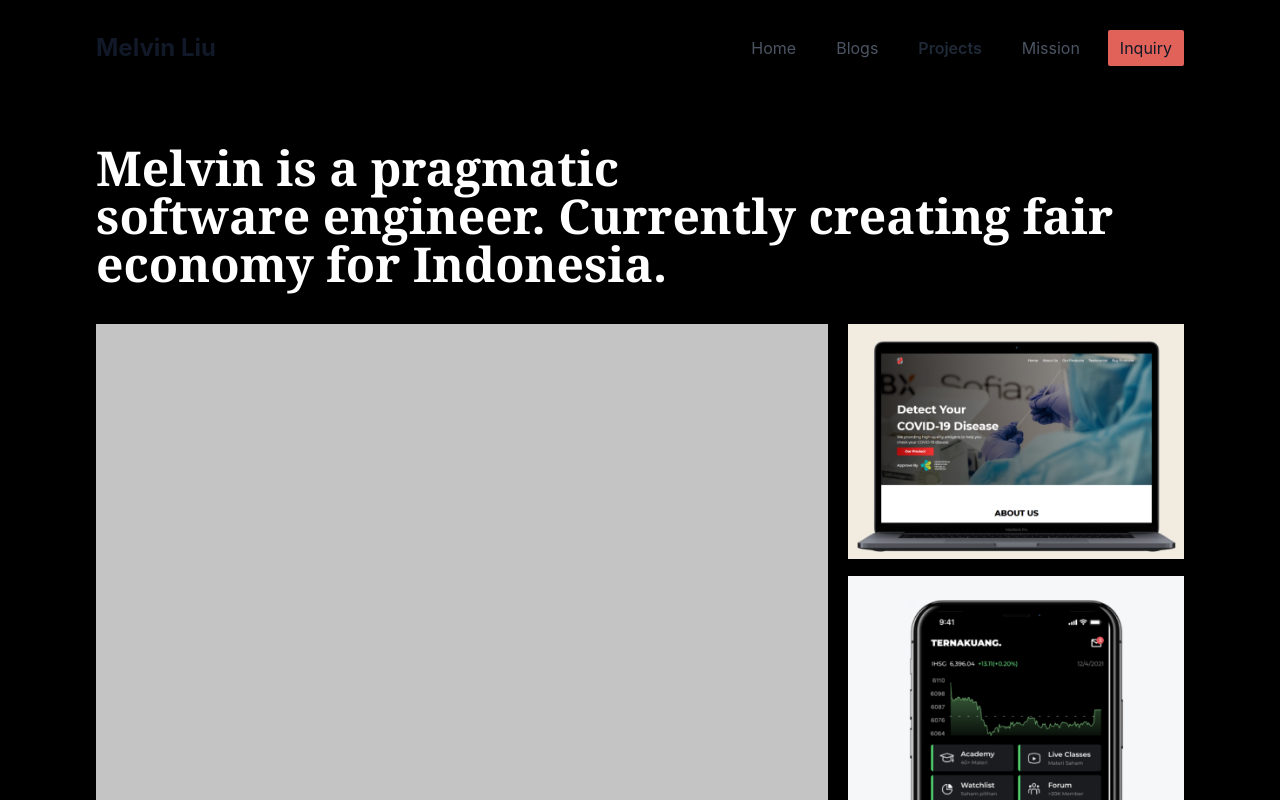
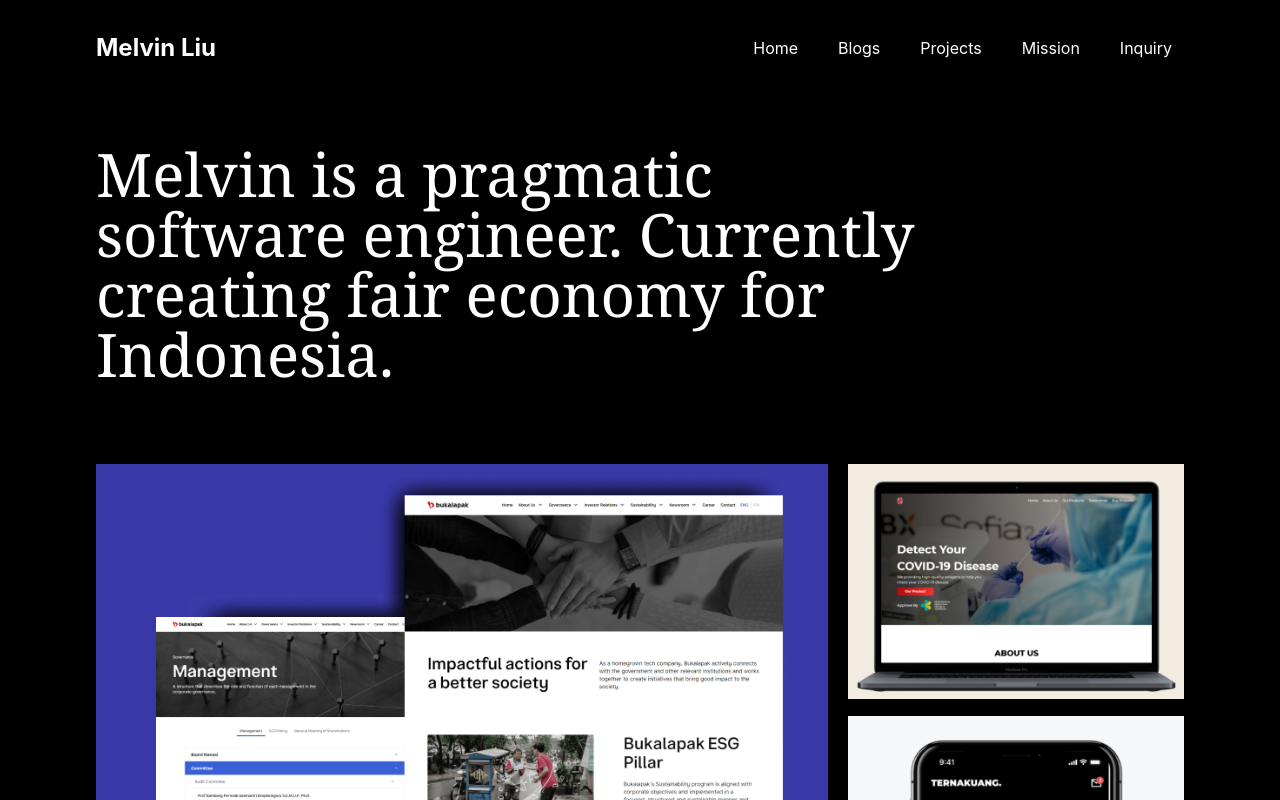
Before and after one commit to melvnl/melvinliu.com, a Next.js app: page /projects in a window 1280 px wide. Shown: the top 800 px of the page. Built offline with nearby package versions, Linux system fonts and the light colour scheme.

Commit message:
add: finish main section

```diff
--- a/components/Container.tsx
+++ b/components/Container.tsx
@@ -10,8 +10,15 @@ import Footer from "./Footer";
 function NavItem({ href, text }: Nav) {
   const router = useRouter();
   const isActive = router.asPath === href;
+  const isProjects = router.pathname === "/projects";
 
-  return (
+  return isProjects ? (
+    <NextLink href={href}>
+      <a className="font-normal text-white p-1 ml-4 sm:px-3 sm:py-2 rounded-sm hover:text-primaryRed transition-all">
+        <span className="capsize">{text}</span>
+      </a>
+    </NextLink>
+  ) : (
     <NextLink href={href}>
       {text !== "Inquiry" ? (
         <a
@@ -36,6 +43,7 @@ function NavItem({ href, text }: Nav) {
 export default function Container(props: any) {
   const { children, ...customMeta } = props;
   const router = useRouter();
+  const isProjects = router.pathname === "/projects";
   const meta = {
     title: "Melvin Liu – Engineer, writer, creator.",
     description: `Software Engineer, JavaScript enthusiast, and course creator.`,
@@ -71,7 +79,12 @@ export default function Container(props: any) {
       </Head>
       <div className=" border-b-2 border-gray-600 md:border-0 px-2 md:px-8 mb-4">
         <nav className=" overflow-x-scroll md:overflow-x-visible flex justify-between items-center w-full relative border-gray-200 mx-auto pt-8 pb-8 sm:pb-16  text-gray-900 ">
-          <div className=" font-bold block text-2xl whitespace-nowrap">
+          <div
+            className={cn(
+              isProjects ? "text-white" : "",
+              " font-bold block text-2xl whitespace-nowrap"
+            )}
+          >
             Melvin Liu
           </div>
           <div className=" ml-12 md:ml-[-0.60rem]">
--- a/package.json
+++ b/package.json
@@ -31,10 +31,10 @@
     "eslint": "8.5.0",
     "eslint-config-next": "12.0.7",
     "eslint-config-prettier": "^8.3.0",
+    "husky": "^7.0.0",
     "postcss": "^8.4.5",
     "prettier": "^2.5.1",
     "tailwindcss": "^3.0.7",
-    "typescript": "4.5.4",
-    "husky": "^7.0.0"
+    "typescript": "4.5.4"
   }
 }
--- a/pages/projects.tsx
+++ b/pages/projects.tsx
@@ -1,12 +1,13 @@
 import type { NextPage } from "next";
 import Image from "next/image";
 import Container from "../components/Container";
+
 const Projects: NextPage = () => {
   return (
     <Container>
       <div className=" bg-black text-white">
         <div className=" mb-32  ">
-          <h1 className=" font-serif font-semibold text-2xl md:text-5xl max-w-5xl mb-9">
+          <h1 className=" font-serif font-normal text-2xl md:text-6xl max-w-5xl mb-10 md:mb-20">
             Melvin is a pragmatic <br /> software engineer. Currently creating
             fair economy for Indonesia.
           </h1>
@@ -67,6 +68,7 @@ const Projects: NextPage = () => {
           </div>
         </div>
 
+        <h1 className=" font-bold text-xl md:text-3xl mb-8">Projects</h1>
         <div className="flex flex-col md:flex-row gap-5">
           <div className="wrapper hover:cursor-pointer mb-5">
             <div className="img-wrapper mb-2 md:mb-8">
```
Also changed, not shown: public/static/images/projects/hero-1.png.
